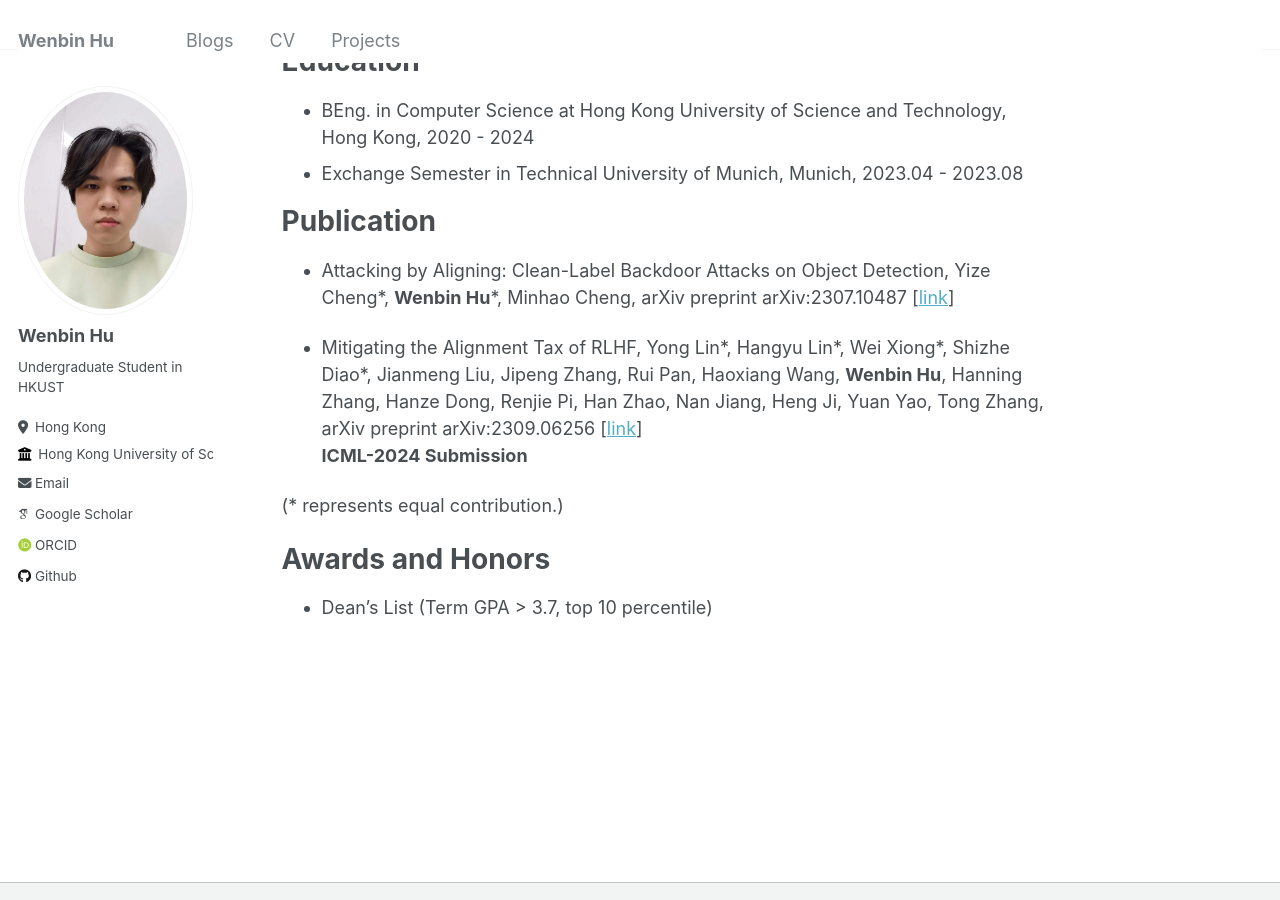
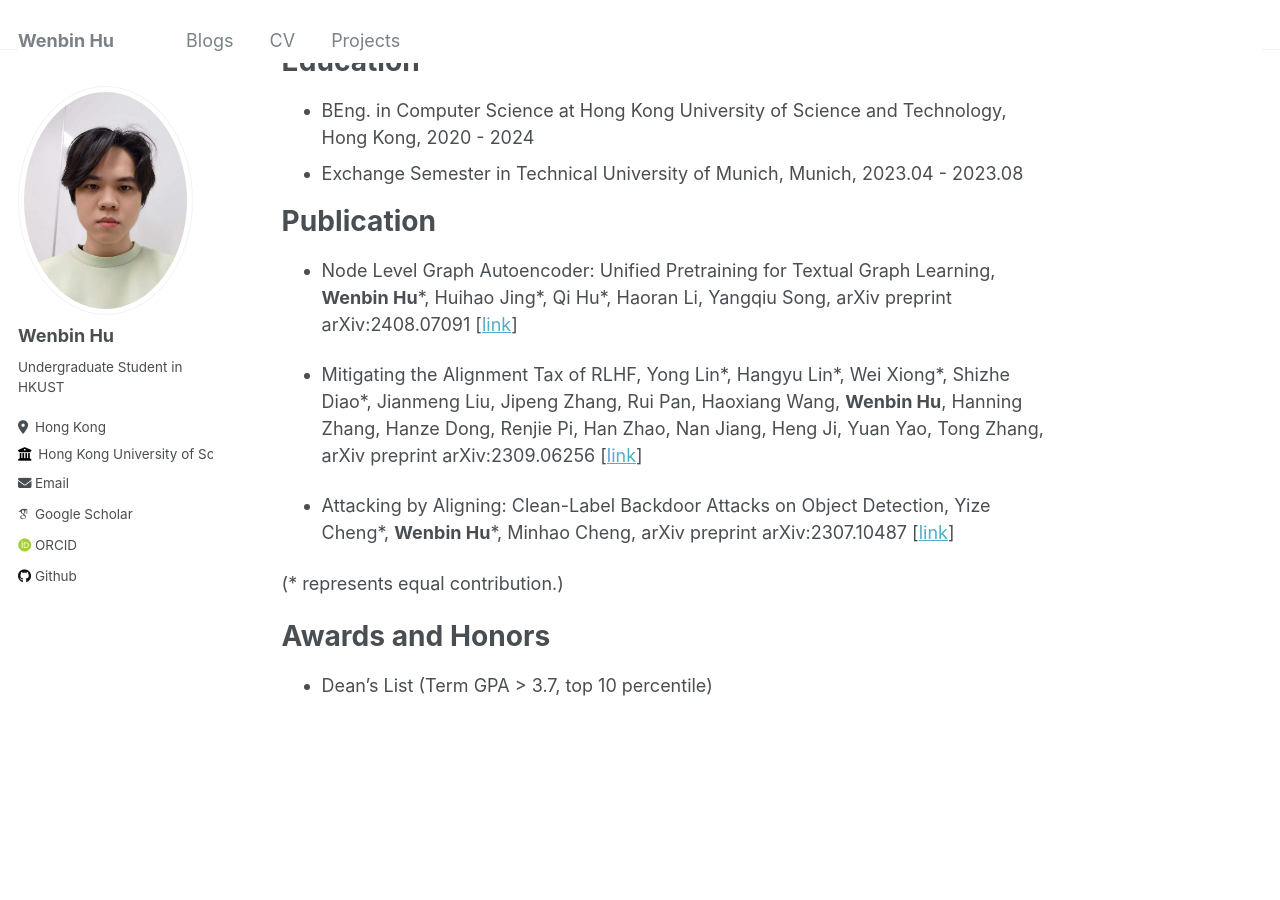
Before and after one commit to whuak/whuak.github.io, a Jekyll site: the page built from _pages/about.md, in a window 1280 px wide and 900 px high, scrolled down 400 px. Built offline with Jekyll 4.4.1, drawn with Linux system fonts in a browser that asks for light colours; some web fonts are replaced.

Commit message:
add nodegae

```diff
--- a/_pages/about.md
+++ b/_pages/about.md
@@ -17,13 +17,14 @@ Education
 
 Publication
 ======
-- Attacking by Aligning: Clean-Label Backdoor Attacks on Object Detection, Yize Cheng\*, **Wenbin Hu**\*,
-Minhao Cheng, arXiv preprint arXiv:2307.10487 [[link](https://arxiv.org/abs/2307.10487)]
+- Node Level Graph Autoencoder: Unified Pretraining for Textual Graph Learning, **Wenbin Hu**\*, Huihao Jing\*, Qi Hu\*, Haoran Li, Yangqiu Song, arXiv preprint arXiv:2408.07091 [[link](https://arxiv.org/abs/2408.07091)]
 
 - Mitigating the Alignment Tax of RLHF, Yong Lin\*, Hangyu Lin\*, Wei Xiong\*, Shizhe Diao\*, Jianmeng Liu,
 Jipeng Zhang, Rui Pan, Haoxiang Wang, **Wenbin Hu**, Hanning Zhang, Hanze Dong, Renjie Pi, Han Zhao,
 Nan Jiang, Heng Ji, Yuan Yao, Tong Zhang, arXiv preprint arXiv:2309.06256 [[link](https://arxiv.org/abs/2309.06256)]
-**ICML-2024 Submission**
+
+- Attacking by Aligning: Clean-Label Backdoor Attacks on Object Detection, Yize Cheng\*, **Wenbin Hu**\*,
+Minhao Cheng, arXiv preprint arXiv:2307.10487 [[link](https://arxiv.org/abs/2307.10487)]
 
 (* represents equal contribution.)
 
```
